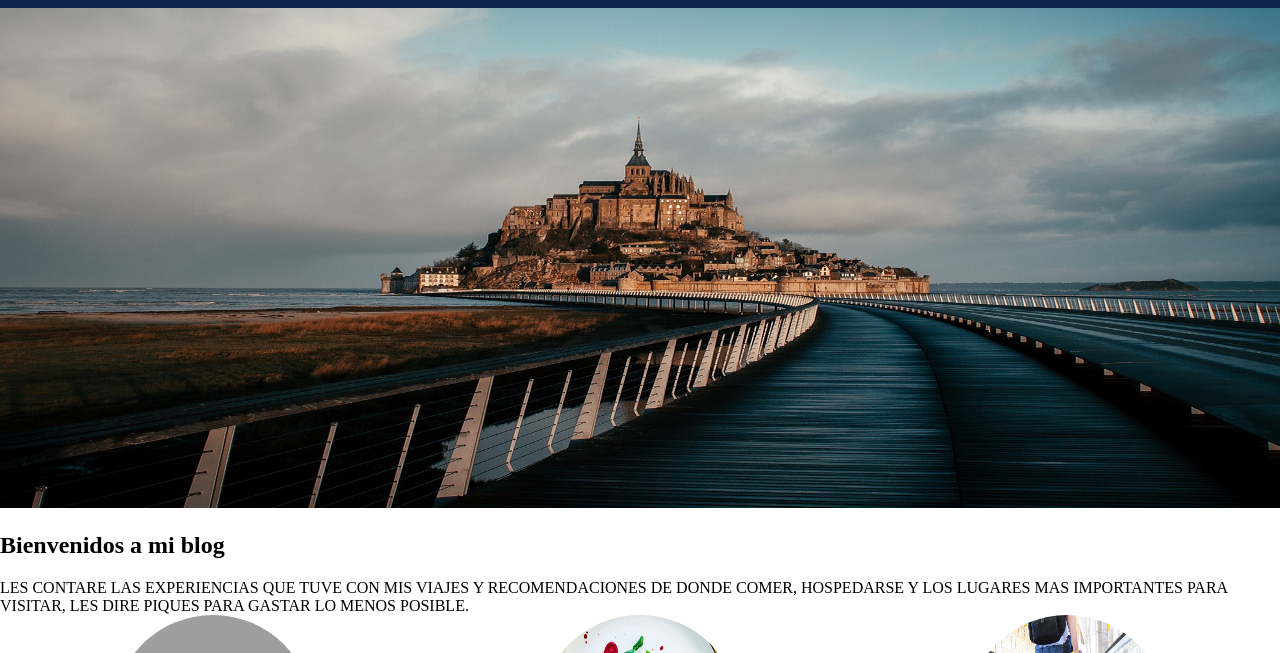
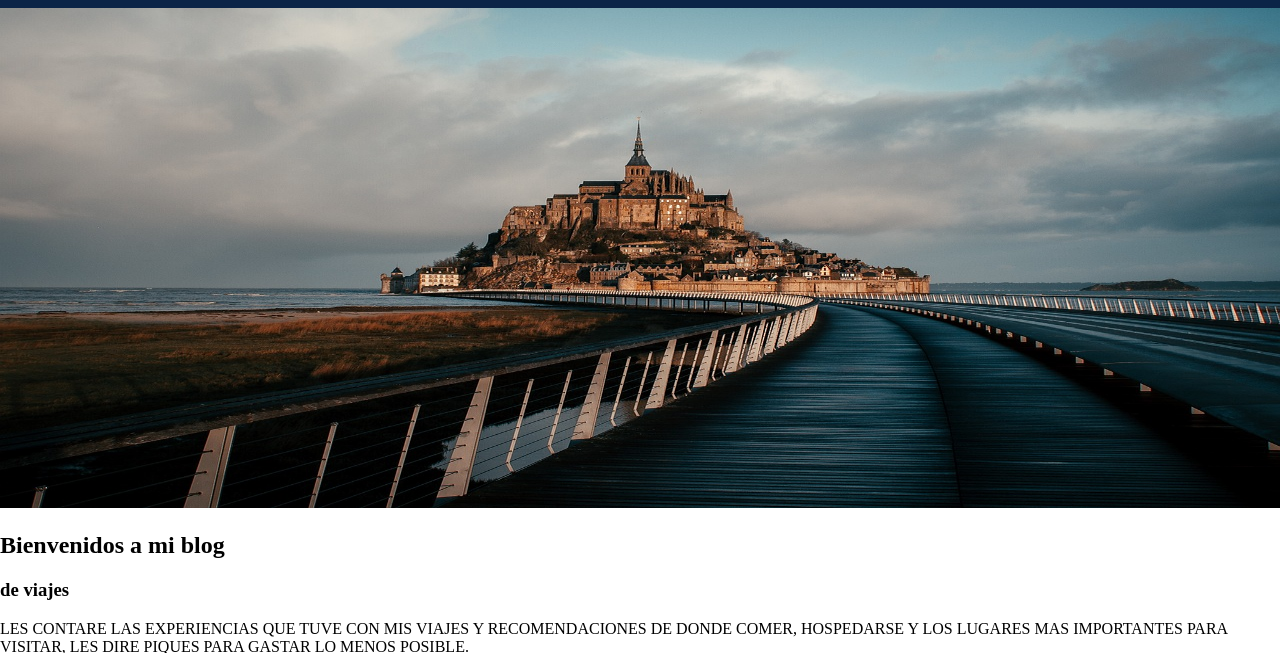
Before and after one commit to JuanmanuelPereyra01/comision-54530, a plain HTML site: page index.html in a window 1280 px wide. Shown: the part 87-740 px from the top of the page. Drawn offline with Linux system fonts and the light colour scheme; grey boxes are pictures that could not be loaded; a web font is replaced by a local one.

Commit message:
primera-version-de-la-rama

```diff
--- a/index.html
+++ b/index.html
@@ -37,6 +37,7 @@
         <section class="infohome">
             <div>
                 <h2>Bienvenidos a mi blog</h2>
+                <h3>de viajes</h3>
                 <article>
                     <a>
                         LES CONTARE LAS EXPERIENCIAS QUE TUVE CON MIS VIAJES Y RECOMENDACIONES DE DONDE COMER, HOSPEDARSE Y
```
